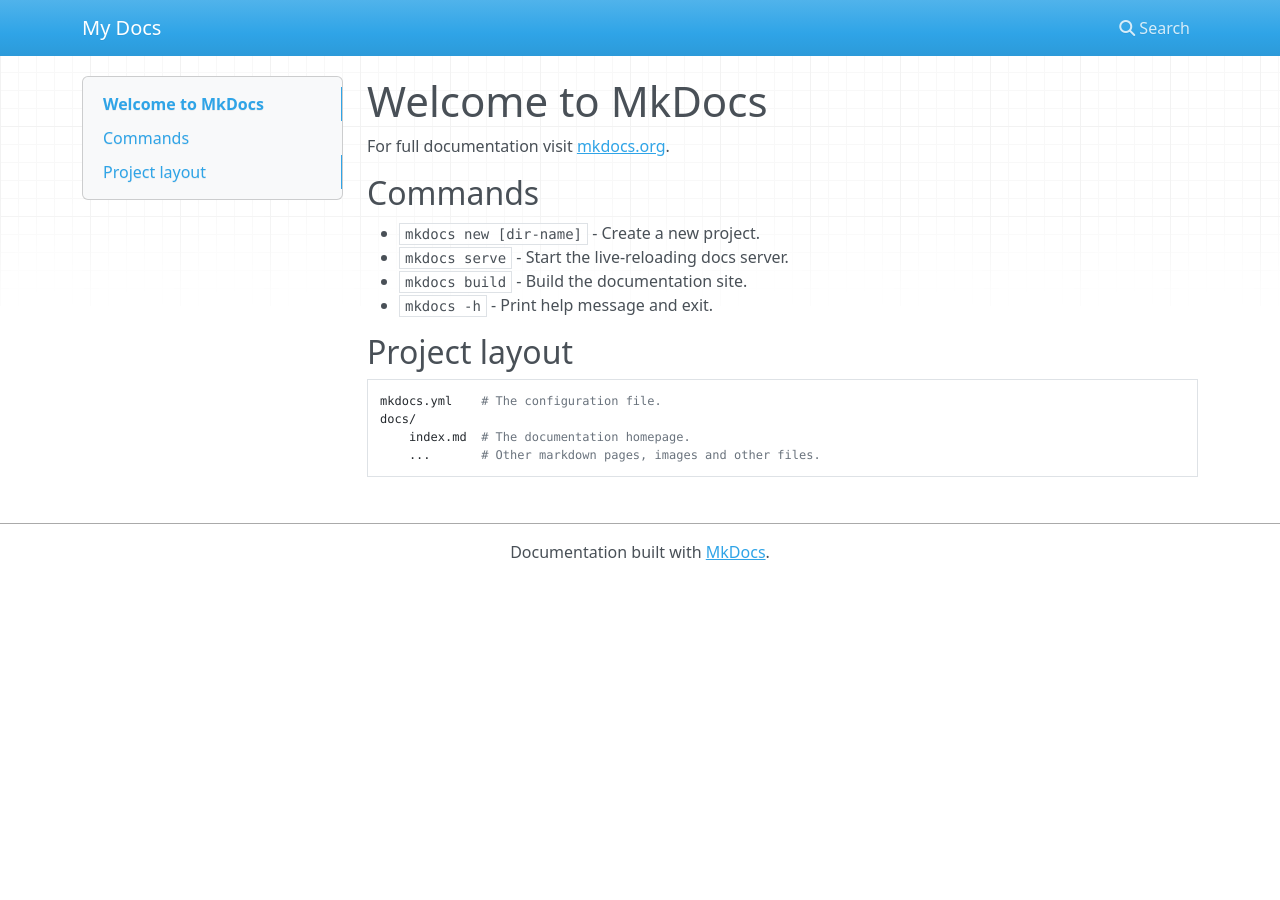
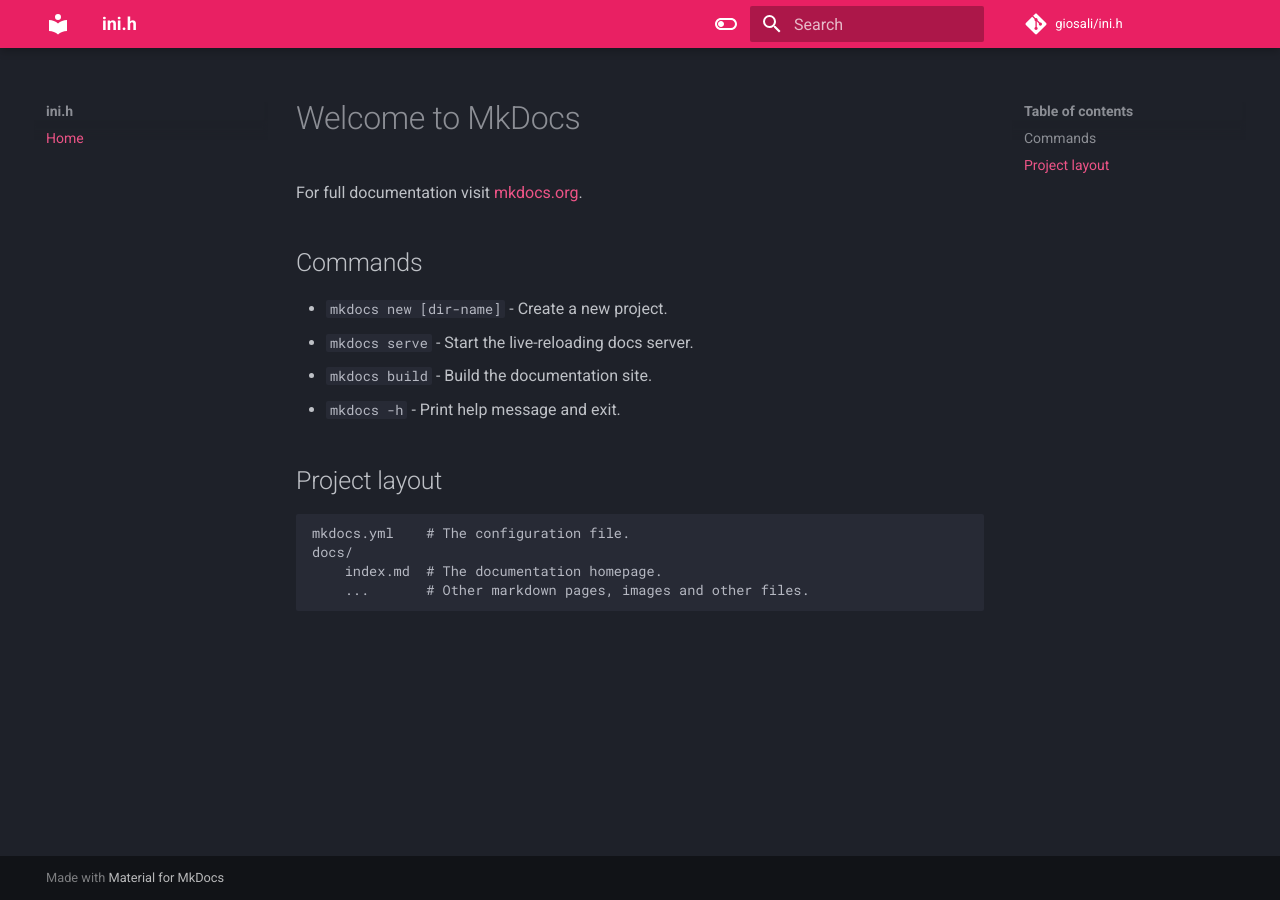
Before and after one commit to giosali/ini.h, an MkDocs documentation site: the page built from docs/index.md, in a window 1280 px wide. Built offline with MkDocs 1.6.1 and Material for MkDocs 9.7.7, drawn with Linux system fonts in a browser that asks for light colours; nearby versions of some CDN libraries; comment, search, counter and statistics services are not loaded.

```diff
--- a/mkdocs.yml
+++ b/mkdocs.yml
@@ -1 +1,37 @@
-site_name: My Docs
+site_name: ini.h
+site_url: https://giosali.github.io/ini.h/
+site_author: Giovanni Salinas
+site_description: A single-header library for reading and writing INI files in C++
+
+theme:
+  name: material
+  features:
+    - content.code.annotate
+  palette:
+    - scheme: slate
+      primary: pink
+      accent: pink
+      toggle:
+        icon: material/toggle-switch-off-outline
+        name: Switch to light mode
+    - scheme: default
+      primary: pink
+      accent: pink
+      toggle:
+        icon: material/toggle-switch
+        name: Switch to dark mode
+
+repo_name: giosali/ini.h
+repo_url: https://github.com/giosali/ini.h
+edit_uri: ""
+
+nav:
+  - Home: index.md
+
+markdown_extensions:
+  - admonition
+  - pymdownx.highlight:
+      anchor_linenums: true
+  - pymdownx.inlinehilite
+  - pymdownx.snippets
+  - pymdownx.superfences
```
